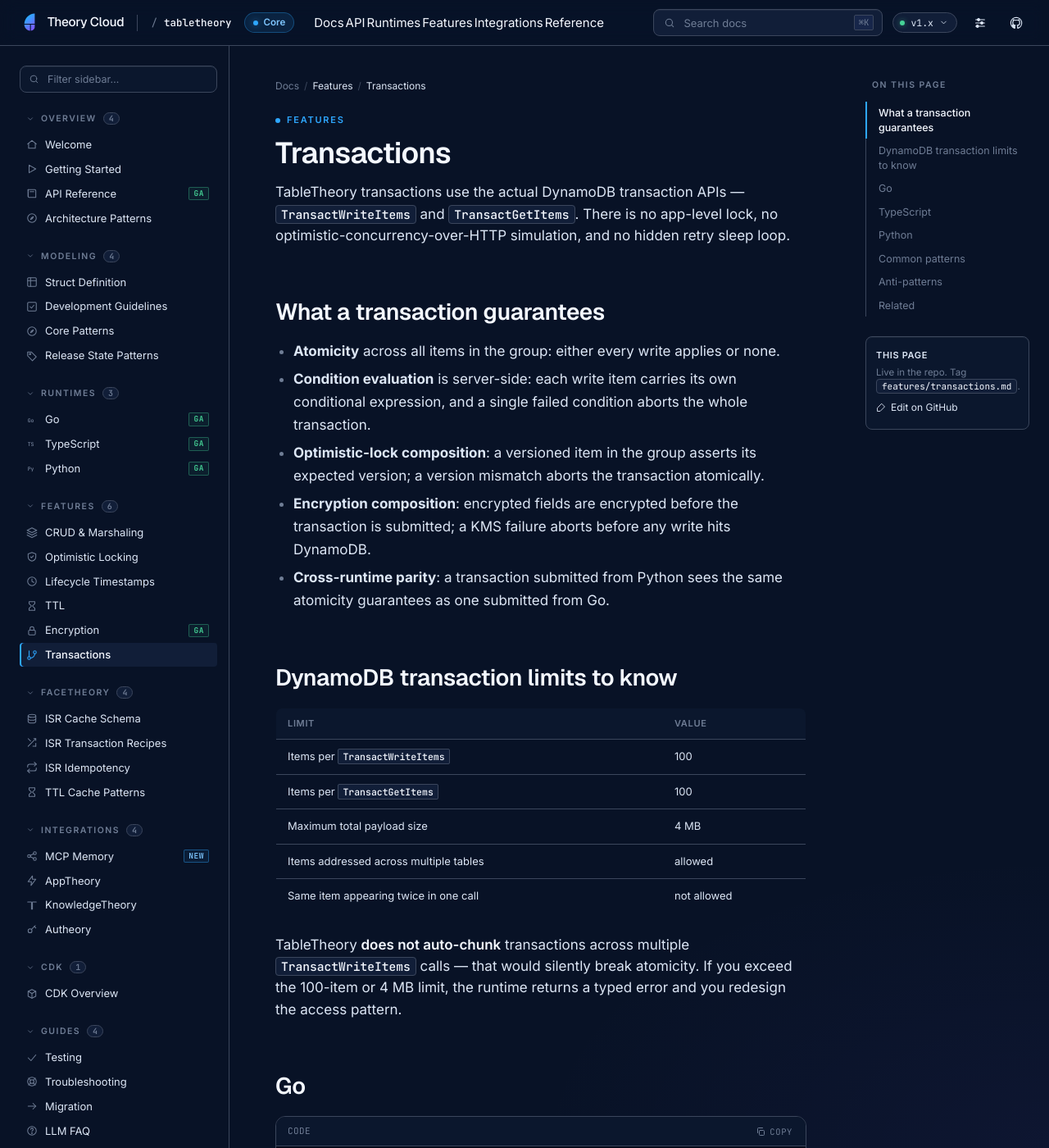
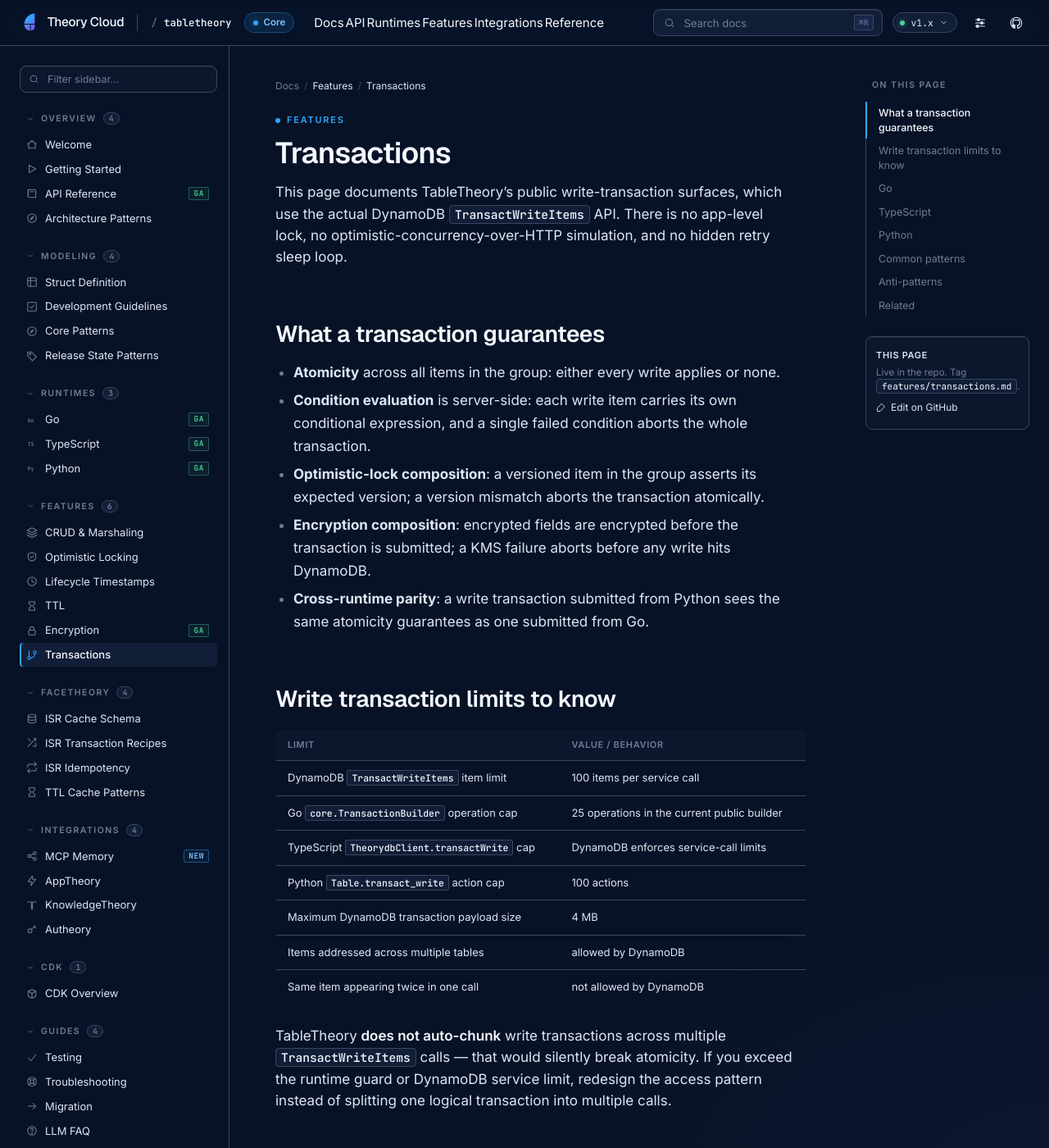
Before and after one commit to theory-cloud/TableTheory, a Jekyll site: the page built from docs/features/transactions.md, in a window 1280 px wide and 1400 px high. Shown: the whole window at 82% size. Built offline with Jekyll 4.4.1, drawn with Linux system fonts in a browser that asks for light colours.

Commit message:
fix(docs): align workflow and transaction docs

```diff
--- a/docs/features/transactions.md
+++ b/docs/features/transactions.md
@@ -1,11 +1,11 @@
 ---
 title: Transactions
-description: Real DynamoDB TransactWriteItems / TransactGetItems — composed with the rest of the contract.
+description: Real DynamoDB TransactWriteItems — composed with the rest of the contract.
 ---
 
 # Transactions
 
-TableTheory transactions use the actual DynamoDB transaction APIs — `TransactWriteItems` and `TransactGetItems`. There is no app-level lock, no optimistic-concurrency-over-HTTP simulation, and no hidden retry sleep loop.
+This page documents TableTheory's public write-transaction surfaces, which use the actual DynamoDB `TransactWriteItems` API. There is no app-level lock, no optimistic-concurrency-over-HTTP simulation, and no hidden retry sleep loop.
 
 ## What a transaction guarantees
 
@@ -13,19 +13,24 @@ TableTheory transactions use the actual DynamoDB transaction APIs — `TransactW
 - **Condition evaluation** is server-side: each write item carries its own conditional expression, and a single failed condition aborts the whole transaction.
 - **Optimistic-lock composition**: a versioned item in the group asserts its expected version; a version mismatch aborts the transaction atomically.
 - **Encryption composition**: encrypted fields are encrypted before the transaction is submitted; a KMS failure aborts before any write hits DynamoDB.
-- **Cross-runtime parity**: a transaction submitted from Python sees the same atomicity guarantees as one submitted from Go.
+- **Cross-runtime parity**: a write transaction submitted from Python sees the same atomicity guarantees as one submitted from Go.
 
-## DynamoDB transaction limits to know
+## Write transaction limits to know
 
-| Limit                                     | Value         |
-|-------------------------------------------|---------------|
-| Items per `TransactWriteItems`            | 100           |
-| Items per `TransactGetItems`              | 100           |
-| Maximum total payload size                | 4 MB          |
-| Items addressed across multiple tables    | allowed       |
-| Same item appearing twice in one call     | not allowed   |
+| Limit                                             | Value / behavior                            |
+|---------------------------------------------------|---------------------------------------------|
+| DynamoDB `TransactWriteItems` item limit           | 100 items per service call                  |
+| Go `core.TransactionBuilder` operation cap         | 25 operations in the current public builder |
+| TypeScript `TheorydbClient.transactWrite` cap      | DynamoDB enforces service-call limits       |
+| Python `Table.transact_write` action cap           | 100 actions                                 |
+| Maximum DynamoDB transaction payload size          | 4 MB                                        |
+| Items addressed across multiple tables             | allowed by DynamoDB                         |
+| Same item appearing twice in one call              | not allowed by DynamoDB                     |
 
-TableTheory **does not auto-chunk** transactions across multiple `TransactWriteItems` calls — that would silently break atomicity. If you exceed the 100-item or 4 MB limit, the runtime returns a typed error and you redesign the access pattern.
+TableTheory **does not auto-chunk** write transactions across multiple
+`TransactWriteItems` calls — that would silently break atomicity. If you exceed
+the runtime guard or DynamoDB service limit, redesign the access pattern instead
+of splitting one logical transaction into multiple calls.
 
 ## Go
 
```
Also changed, not shown: docs/runtimes/python.md (+5 -2 lines), docs/runtimes/typescript.md (+4 -2 lines), py/docs/getting-started.md (+3 -3 lines), py/docs/troubleshooting.md (+1 -1 lines), README.md.
